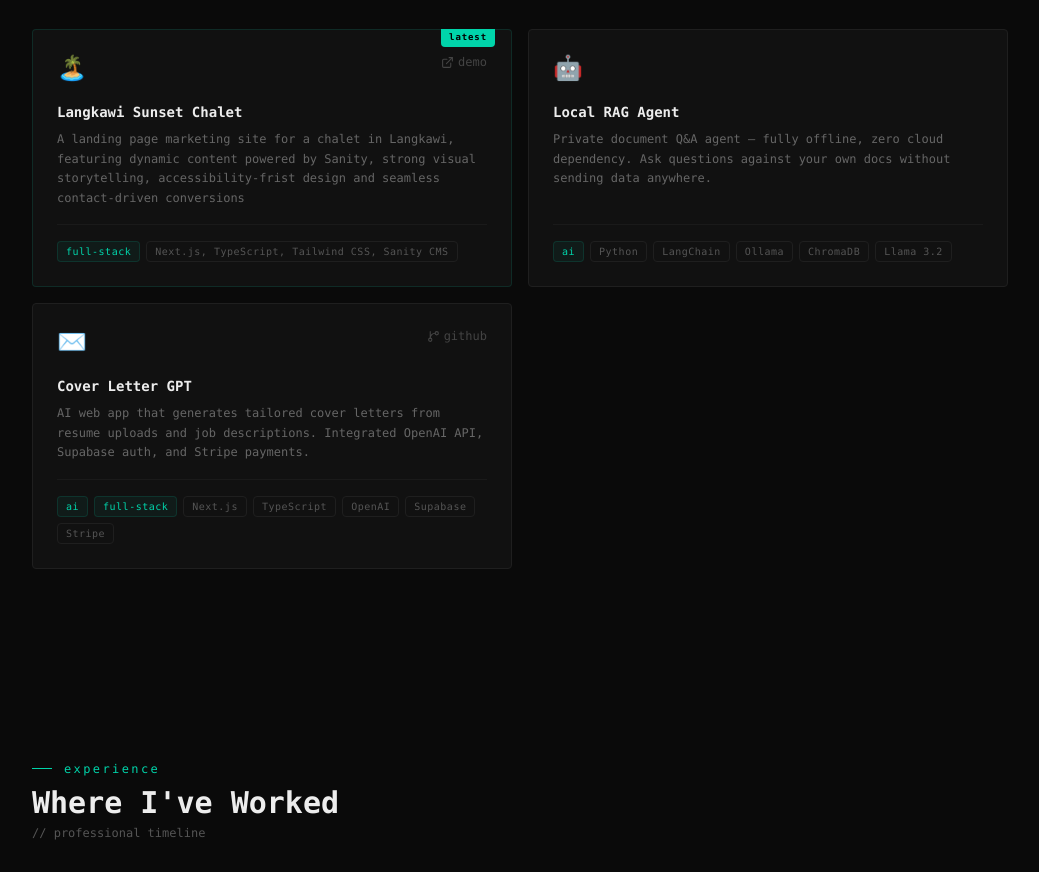
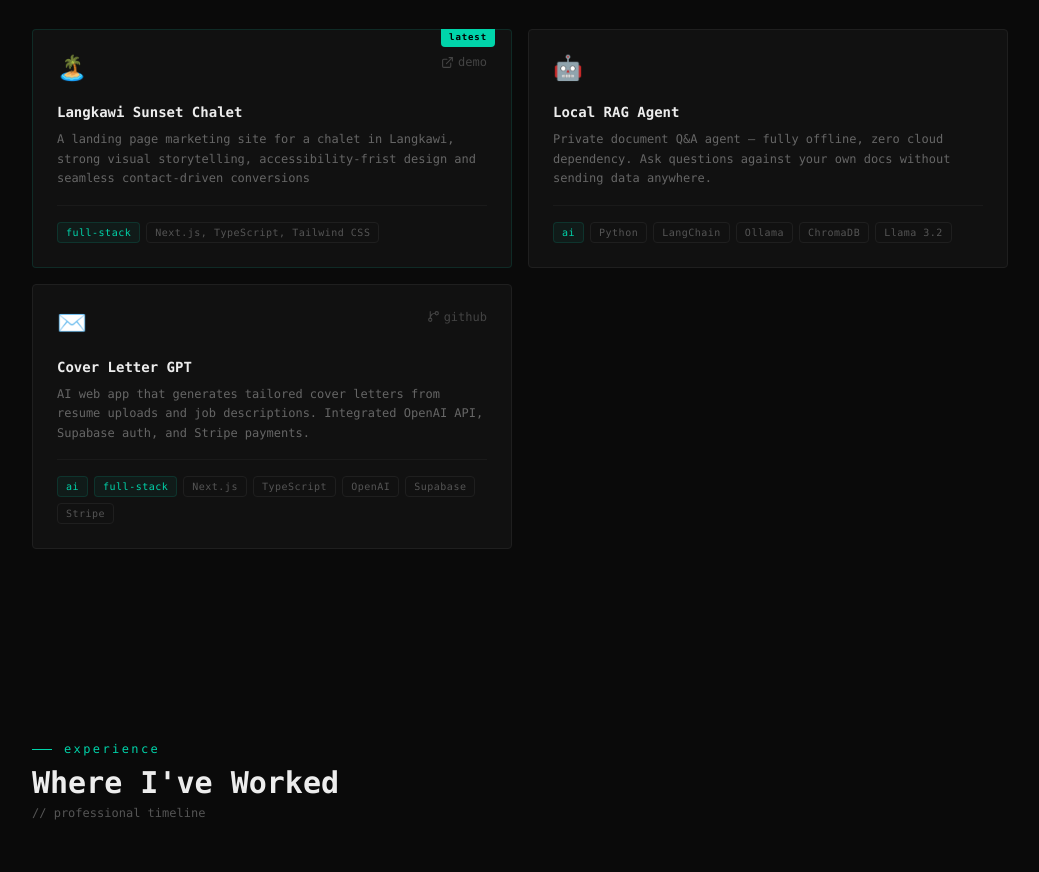
Before and after one commit to arifazfar99/portfolio, a Next.js app: page / in a window 1280 px wide. Shown: the part 1040-1912 px from the top of the page, without its empty margins (120-1159 px from the left). Built offline with nearby package versions, Linux system fonts and the light colour scheme.

Commit message:
update data

```diff
--- a/data/projects.ts
+++ b/data/projects.ts
@@ -13,9 +13,9 @@ export const projects: Project[] = [
   {
     title: "Langkawi Sunset Chalet",
     description:
-      "A landing page marketing site for a chalet in Langkawi, featuring dynamic content powered by Sanity, strong visual storytelling, accessibility-frist design and seamless contact-driven conversions",
+      "A landing page marketing site for a chalet in Langkawi, strong visual storytelling, accessibility-frist design and seamless contact-driven conversions",
     tags: ["full-stack"],
-    stack: ["Next.js, TypeScript, Tailwind CSS, Sanity CMS"],
+    stack: ["Next.js, TypeScript, Tailwind CSS"],
     demo: "https://chalet-landing-page.vercel.app/",
     icon: "🏝️",
     featured: true,
```
